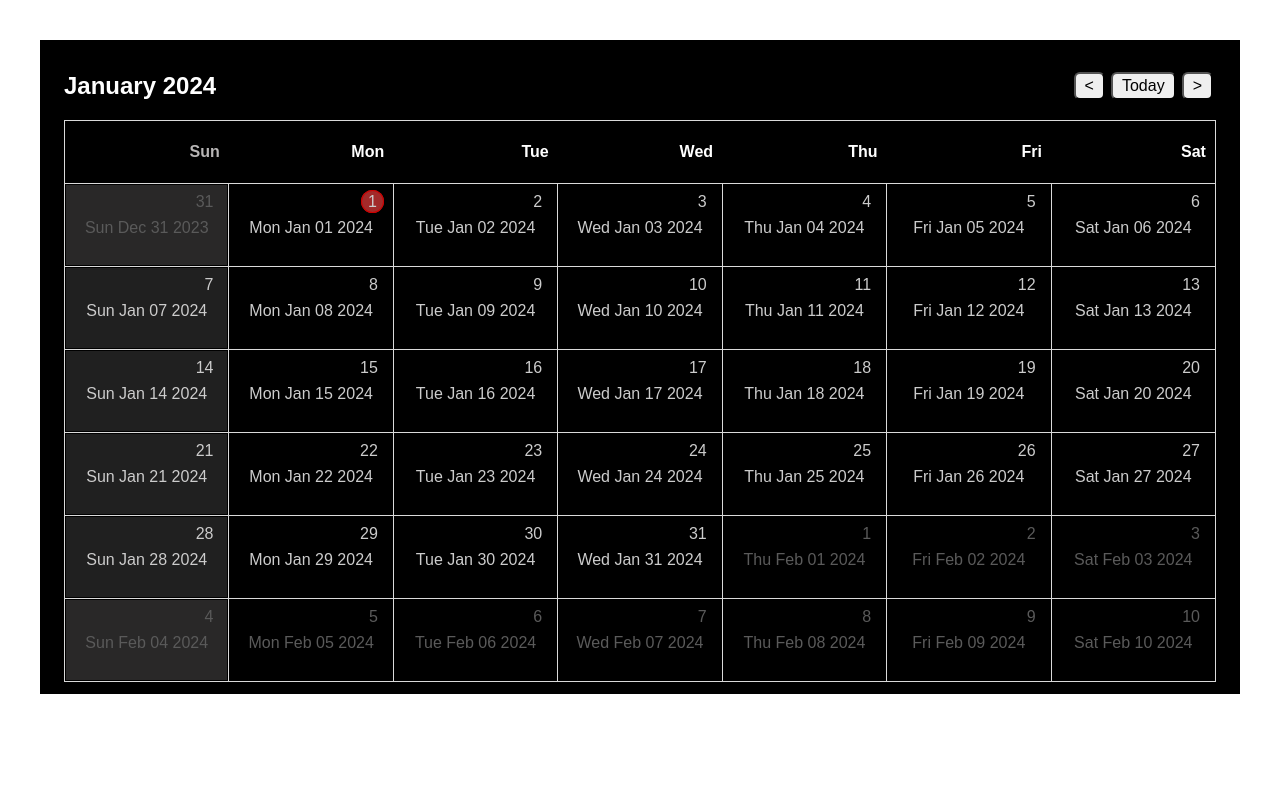
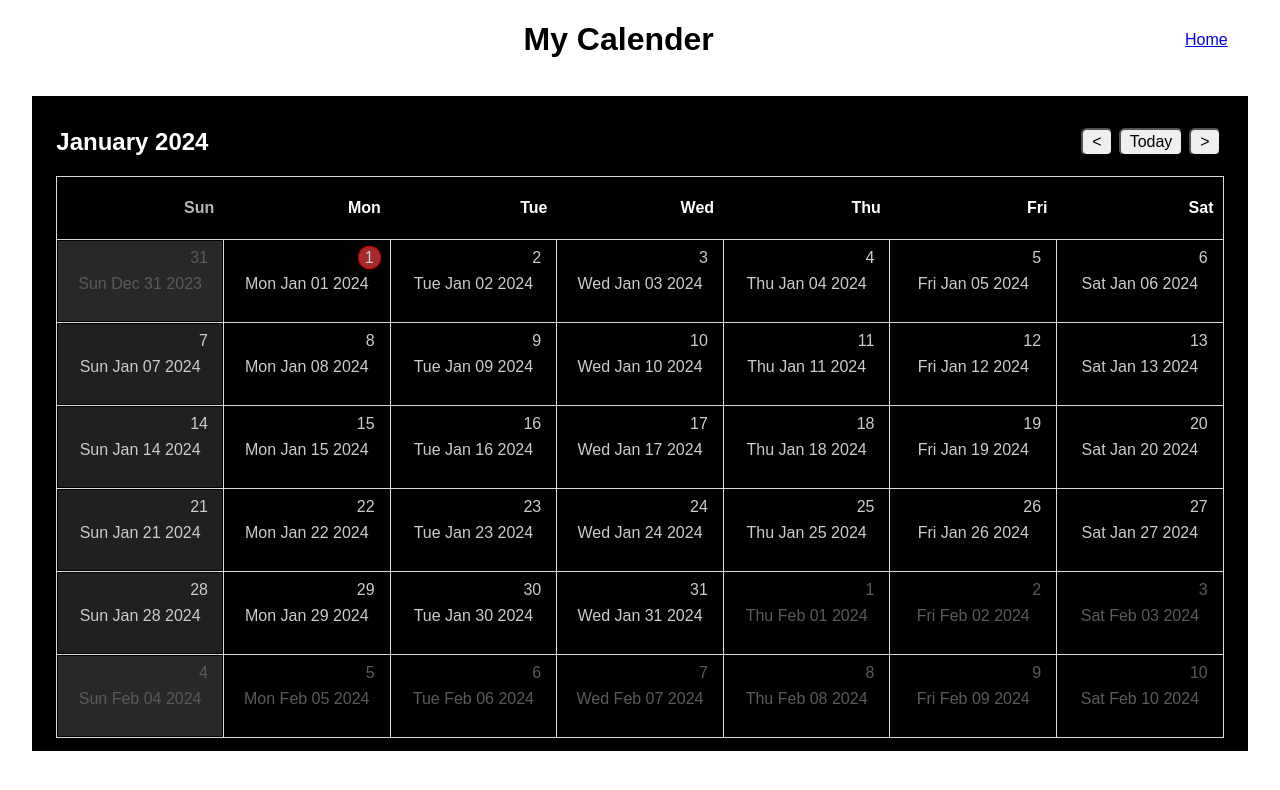
Before and after one commit to yash-blmnm/react-beginner-projects, a React (Vite) app: page /mycalender in a window 1280 px wide. Shown: the top 790 px of the page. Built offline with nearby package versions, Linux system fonts and the light colour scheme.

Commit message:
Adding header component to all the projects

```diff
--- a/src/App.css
+++ b/src/App.css
@@ -1,8 +1,9 @@
 #root {
-  max-width: 1280px;
-  margin: 0 auto;
-  padding: 2rem;
+  /* max-width: 1280px; */
+    margin: 0;
+    padding: 0;
   text-align: center;
+  font-family: sans-serif;
 }
 
 .logo {
--- a/src/DigitalClock/index.tsx
+++ b/src/DigitalClock/index.tsx
@@ -3,6 +3,7 @@
 import TimeFormatToggle, { TimeFormat } from "./TimeFormatToggle";
 import MeridiamSwitch, { MeridiamValues } from "./MeridiamSwitch";
 import TimeComponent from "./TimeComponent";
+import Header from "../components/Header";
 
 export default function DigitalClock() {
 
@@ -13,6 +14,9 @@
   const [currentDate, setCurrentDate] = useState<string>();
 
   return (
+    <>
+    <Header projectName={"Digital Clock"} />
+    <section className="main-section">
       <div className="flex-col clock">
         <TimeFormatToggle  timeFormat={timeFormat} changeFormat={setTimeFormat} />
         <div className="flex-row ">
@@ -23,5 +27,7 @@
           <h4>{currentDate}</h4>
         </div>
       </div>
+    </section>
+    </>
   );
 }
--- a/src/MyCalender/index.tsx
+++ b/src/MyCalender/index.tsx
@@ -1,6 +1,7 @@
 import React, { useEffect, useMemo, useState } from 'react';
 import { DAYS_MAP, MONTH_MAP } from './constant';
 import './index.css'
+import Header from '../components/Header';
 
 type indexProps = {
 };
@@ -134,7 +135,10 @@
         console.log(event)
     }
 
-    return <div className='flex-col font-style-sans calender'>
+    return <>
+    <Header projectName={"My Calender"} />
+    <section className="main-section">
+        <div className='flex-col font-style-sans calender'>
             <div className='flex-row content-between items-center'>
                 <h2>
                     <strong>{`${MONTH_MAP[currentMonth - 1].name} ${currentYear}`}</strong>
@@ -175,5 +179,7 @@
                 ))}
             </table>
         </div>
+    </section>
+    </>
 }
 export default MyCalender;
--- a/src/TicTacToe/index.tsx
+++ b/src/TicTacToe/index.tsx
@@ -1,5 +1,6 @@
 import { useCallback, useMemo, useState } from 'react';
 import Game from './Game'
+import Header from '../components/Header';
 
 const PLAYER_1 = 'Player1';
 const PLAYER_2 = 'Player2';
@@ -43,11 +44,8 @@
 
   return (
     <>
-    <header>
-        <div>
-
-        </div>
-    </header>
+      <Header projectName={"Tic Tac Toe"} />
+      <section className="main-section">
         <h4>Player : {player} </h4>
         <Game
           symbol={symbol}
@@ -57,6 +55,7 @@
         />
         {statusDescription}
         {gameStatus === Status.none ? <></> : ''}
+      </section>
     </>
   )
 }
--- /dev/null
+++ b/src/components/Header.tsx
@@ -0,0 +1,21 @@
+import React from 'react';
+import styled from 'styled-components';
+
+type HeaderProps = {
+    projectName: string
+};
+
+const Heading = styled.h1`
+    flex-grow: 0.9;
+`
+
+const Header:React.FC<HeaderProps> = ({ projectName }) => {
+
+    return <header>
+    <div className='flex-row items-center content-center'>
+      <Heading>{projectName}</Heading>
+      <a href='/'>Home</a>
+    </div>
+  </header>
+}
+export default Header;
--- a/src/index.css
+++ b/src/index.css
@@ -67,7 +67,16 @@
   }
 }
 
-*/ .flex-row {
+*/ body {
+  padding: 0;
+  margin: 0;
+}
+
+.main-section {
+  padding: 1rem 2rem;
+}
+
+.flex-row {
   display: flex;
   flex-direction: row;
 }
```
Lines whose indentation alone changed are shown as unchanged.
